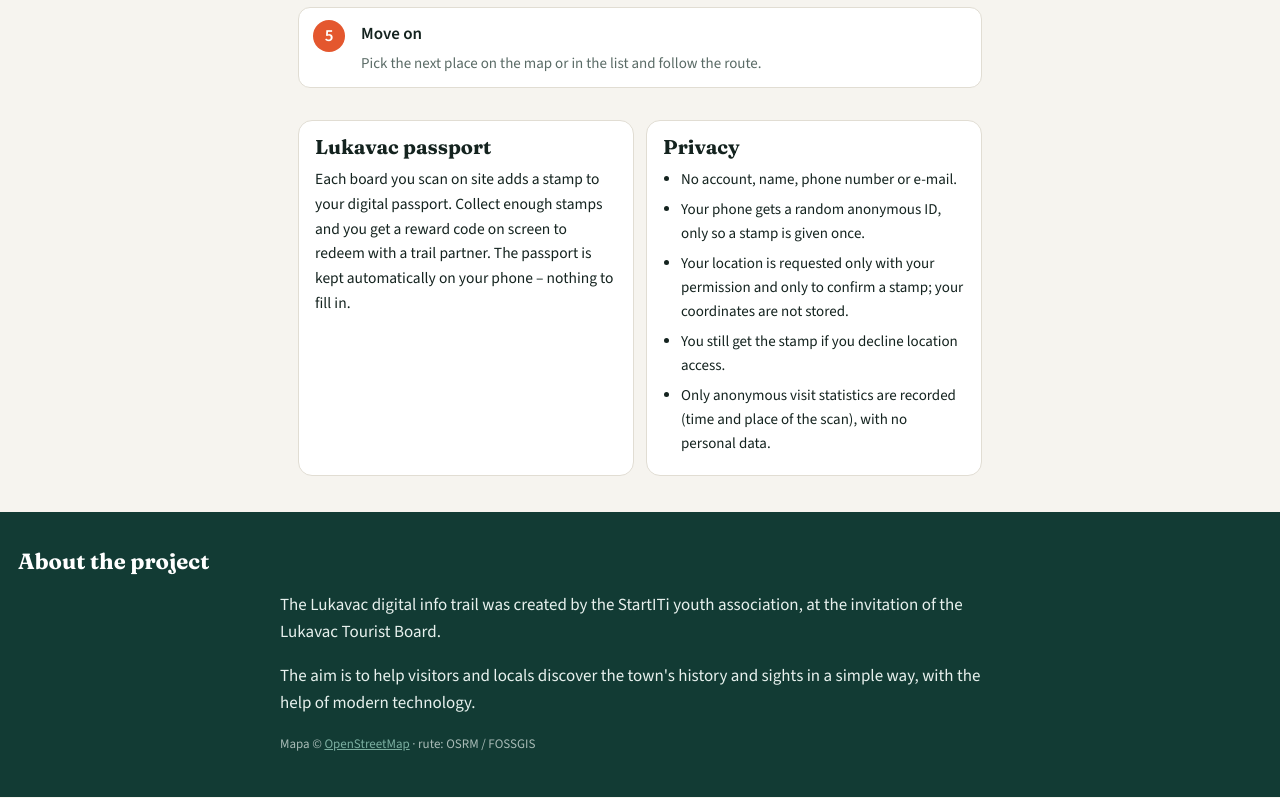
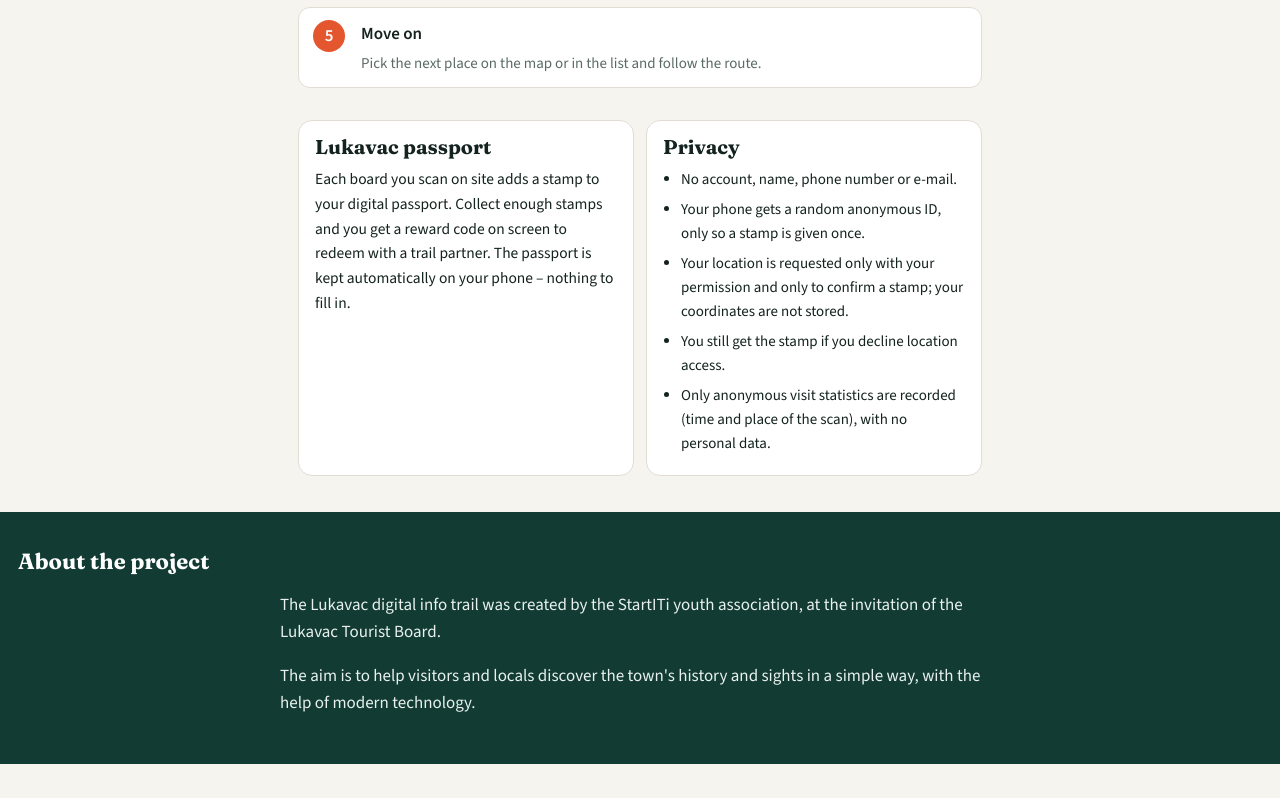
Before and after one commit to emirimam/QRLukavac2, a website: page index.html in a window 1280 px wide. Shown: the part 1997-2795 px from the top of the page. After the commit the page ends 2761 px from the top, so only its background shows below. Drawn offline with nearby package versions, Linux system fonts and the light colour scheme; no server answers.

Commit message:
Remove credits from footer in index.html
Removed credits paragraph from the footer.

```diff
--- a/index.html
+++ b/index.html
@@ -59,7 +59,6 @@
     <h2 data-h="aboutTitle"></h2>
     <p data-h="aboutText"></p>
     <p data-h="aboutText2"></p>
-    <p class="credits">Mapa © <a href="https://www.openstreetmap.org/copyright" target="_blank" rel="noopener">OpenStreetMap</a> · rute: OSRM / FOSSGIS</p>
   </footer>
 
   <script src="https://cdnjs.cloudflare.com/ajax/libs/leaflet/1.9.4/leaflet.min.js"></script>
```
